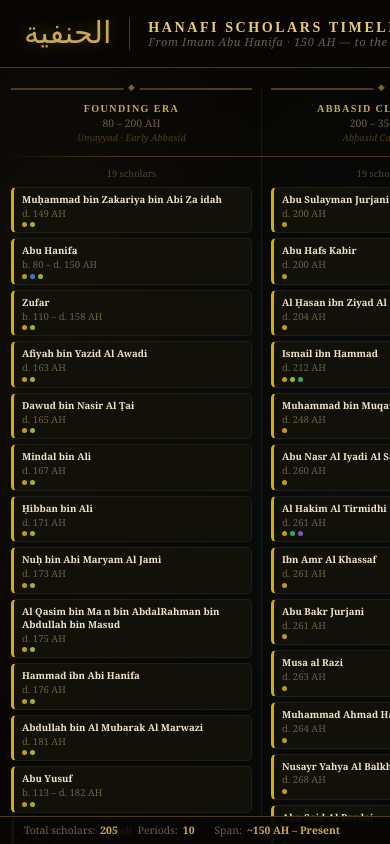
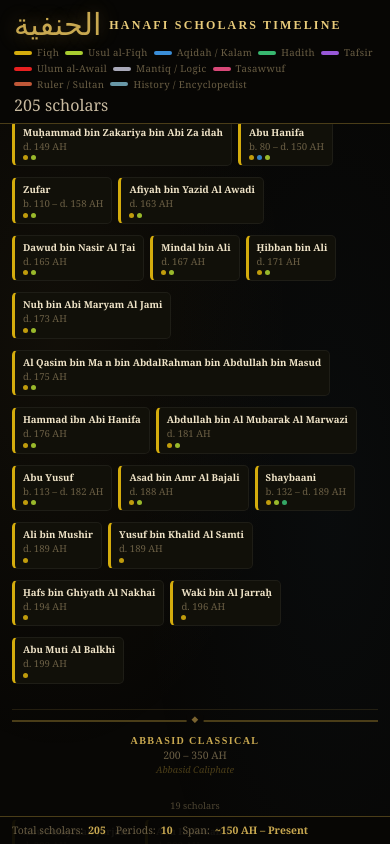
Before and after one commit to masuddr/hanafiyyah-timeline, a Vue app: page / in a window 390 px wide. Built offline with nearby package versions, Linux system fonts and the light colour scheme.

Commit message:
'update'

```diff
--- a/src/assets/main.css
+++ b/src/assets/main.css
@@ -551,3 +551,89 @@ header {
 .tt-relation-row.student {
   color: #38B870;
 }
+
+@media (max-width: 768px) {
+
+  /* Header */
+  header {
+    height: auto;
+    flex-wrap: wrap;
+    padding: 10px 14px;
+    gap: 8px;
+  }
+
+  .search-wrap,
+  .v-divider,
+  .title-block .subtitle {
+    display: none;
+  }
+
+  .title-block h1 {
+    font-size: 0.75rem;
+  }
+
+  .legend {
+    margin-left: 0;
+    width: 100%;
+    flex-wrap: wrap;
+    gap: 6px;
+  }
+
+  .legend-item {
+    font-size: 0.6rem;
+  }
+
+  /* Scroll area */
+  .scroll-area {
+    top: auto;
+    position: relative;
+    overflow: visible;
+    height: auto;
+  }
+
+  /* Timeline track — verticaal */
+  .timeline-track {
+    flex-direction: column;
+    min-width: unset;
+    padding: 10px 12px 50px;
+    gap: 20px;
+  }
+
+  /* Periode kolom — volle breedte */
+  .period-col {
+    min-width: unset;
+    max-width: unset;
+    width: 100%;
+    border-right: none;
+    border-top: 1px solid rgba(200,168,80,0.15);
+    padding: 10px 0 0;
+  }
+
+  /* Kaarten in rijen */
+  .period-col > .scholar-card {
+    display: inline-flex;
+    flex-direction: column;
+    width: calc(50% - 6px);
+    margin: 3px;
+    vertical-align: top;
+  }
+
+  /* Wrapper nodig voor rijen — zie Vue aanpassing hieronder */
+  .cards-grid {
+    display: flex;
+    flex-wrap: wrap;
+    gap: 6px;
+  }
+
+  /* Stats bar */
+  .stats-bar {
+    font-size: 0.58rem;
+    gap: 10px;
+    padding: 0 12px;
+  }
+
+  /* Tooltip uitschakelen op mobiel */
+  #tooltip {
+    display: none;
+  }
+}
--- a/src/components/PeriodColumn.vue
+++ b/src/components/PeriodColumn.vue
@@ -6,6 +6,8 @@
       <div class="period-dynasty">{{ period.dynasty }}</div>
     </div>
     <div class="period-count">{{ scholars.length }} scholar{{ scholars.length !== 1 ? 's' : '' }}</div>
+
+    <div class="cards-grid">
 
     <ScholarCard
       v-for="scholar in scholars"
@@ -17,6 +19,7 @@
       @click="$emit('card-click', scholar)"
       @hover="$emit('card-hover', $event)"
     />
+    </div>
   </div>
 </template>
 
```
